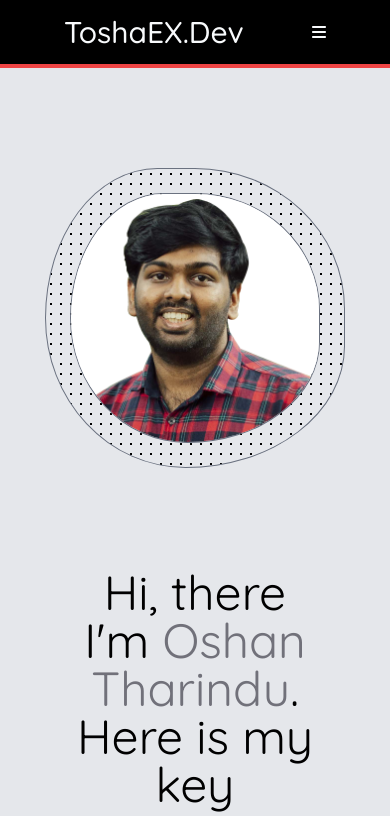
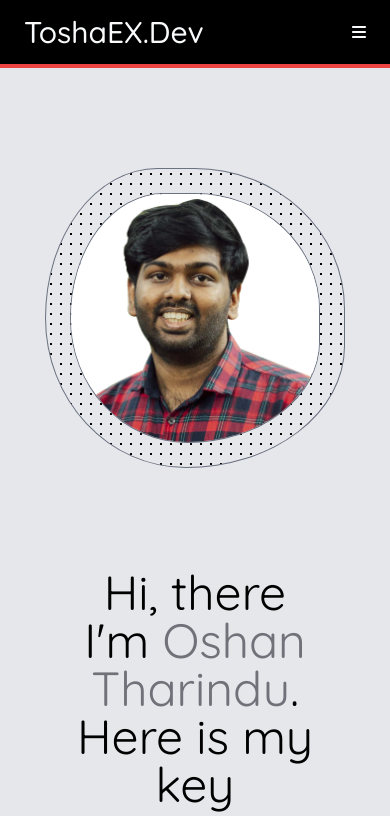
Before and after one commit to ToshaEX/portfolio-xd, a React (Vite) app: page / in a window 390 px wide. Shown: the top 816 px of the page. Built offline with nearby package versions, Linux system fonts and the light colour scheme; a web font is replaced by a local one.

Commit message:
fix mobile view

```diff
--- a/src/components/NavBar.jsx
+++ b/src/components/NavBar.jsx
@@ -21,7 +21,7 @@ const NavBar = () => {
   const [menuOpen, setMenuOpen] = useState(false);
   return (
     <>
-      <div className='fixed  z-50 flex h-16 w-full flex-auto items-center justify-center bg-black pe-16 ps-16 font-sans font-medium text-slate-50'>
+      <div className='fixed  z-50 flex h-16 w-full flex-auto items-center justify-center bg-black pe-6 ps-6 font-sans font-medium text-slate-50 md:pe-16 md:ps-16'>
         <div className='flex-auto font-sans text-3xl'>ToshaEX.Dev</div>
 
         {/* Desktop Device*/}
@@ -50,7 +50,7 @@ const NavBar = () => {
       {menuOpen && (
         <AnimatePresence>
           <motion.div
-            className='fixed  top-16 z-20 flex w-full flex-col bg-black bg-opacity-90 text-white md:hidden'
+            className='fixed top-16  z-20 flex w-full flex-col items-center justify-center bg-black bg-opacity-90 text-white md:hidden'
             initial={{ opacity: 0 }}
             exit={{ opacity: 0 }}
             animate={{ opacity: 1, transform: 1 }}
```
